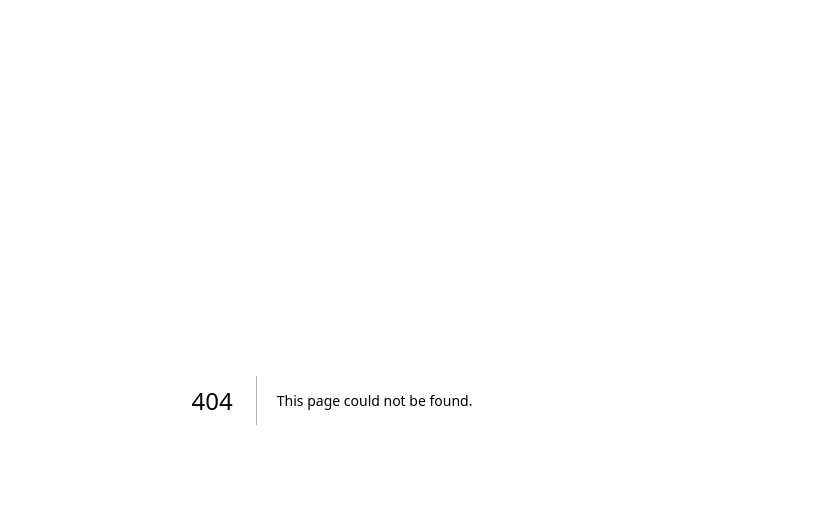
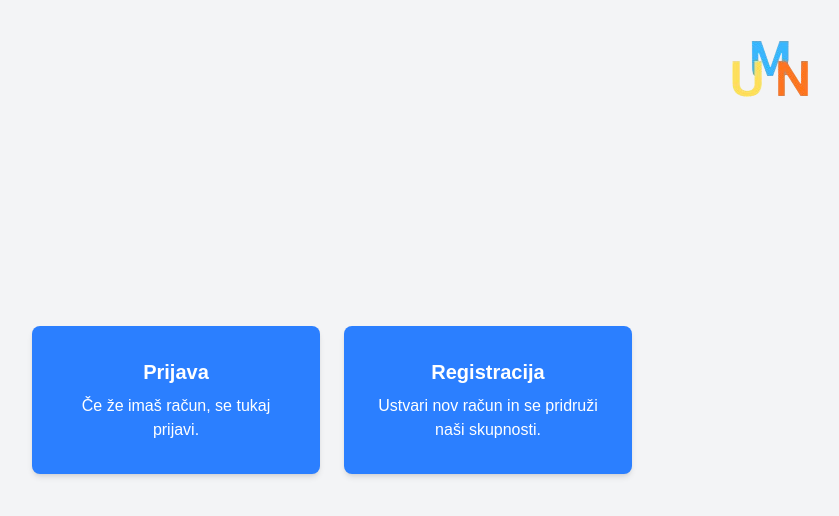
Before and after one commit to krajncjasa/meetupnow3, a Next.js app: page / in a window 1280 px wide. Before the commit this address had no page. Shown: the top 516 px of the page, without its empty margins (308-1147 px from the left). Built offline with nearby package versions, Linux system fonts and the light colour scheme.

Commit message:
landing page

```diff
--- /dev/null
+++ b/app/page.tsx
@@ -0,0 +1,43 @@
+"use client";
+
+import Image from "next/image";
+import { useRouter } from "next/navigation";
+import meetupnow from "./../public/meetupnow.png";
+
+export default function LandingPage() {
+  const router = useRouter();
+
+  return (
+    <div className="relative min-h-screen bg-gray-100 flex items-center justify-center">
+      {/* Desna slika */}
+      <div className="absolute top-4 right-4 w-48 h-48 md:w-64 md:h-64">
+        <Image src={meetupnow} alt="Meetup Now" className="object-contain" />
+      </div>
+
+      {/* Glavni kvadrati */}
+      <div className="flex flex-col md:flex-row gap-6 z-10">
+        {/* Prijava */}
+        <div
+          className="w-72 p-8 bg-blue-500 rounded-lg flex flex-col items-center justify-center hover:bg-blue-600 transition-colors cursor-pointer shadow-md"
+          onClick={() => router.push("/prijava")}
+        >
+          <h2 className="text-xl font-bold mb-2 text-white">Prijava</h2>
+          <p className="text-center text-white">
+            Če že imaš račun, se tukaj prijavi.
+          </p>
+        </div>
+
+        {/* Registracija */}
+        <div
+          className="w-72 p-8 bg-blue-500 rounded-lg flex flex-col items-center justify-center hover:bg-blue-600 transition-colors cursor-pointer shadow-md"
+          onClick={() => router.push("/registracija")}
+        >
+          <h2 className="text-xl font-bold mb-2 text-white">Registracija</h2>
+          <p className="text-center text-white">
+            Ustvari nov račun in se pridruži naši skupnosti.
+          </p>
+        </div>
+      </div>
+    </div>
+  );
+}
```
